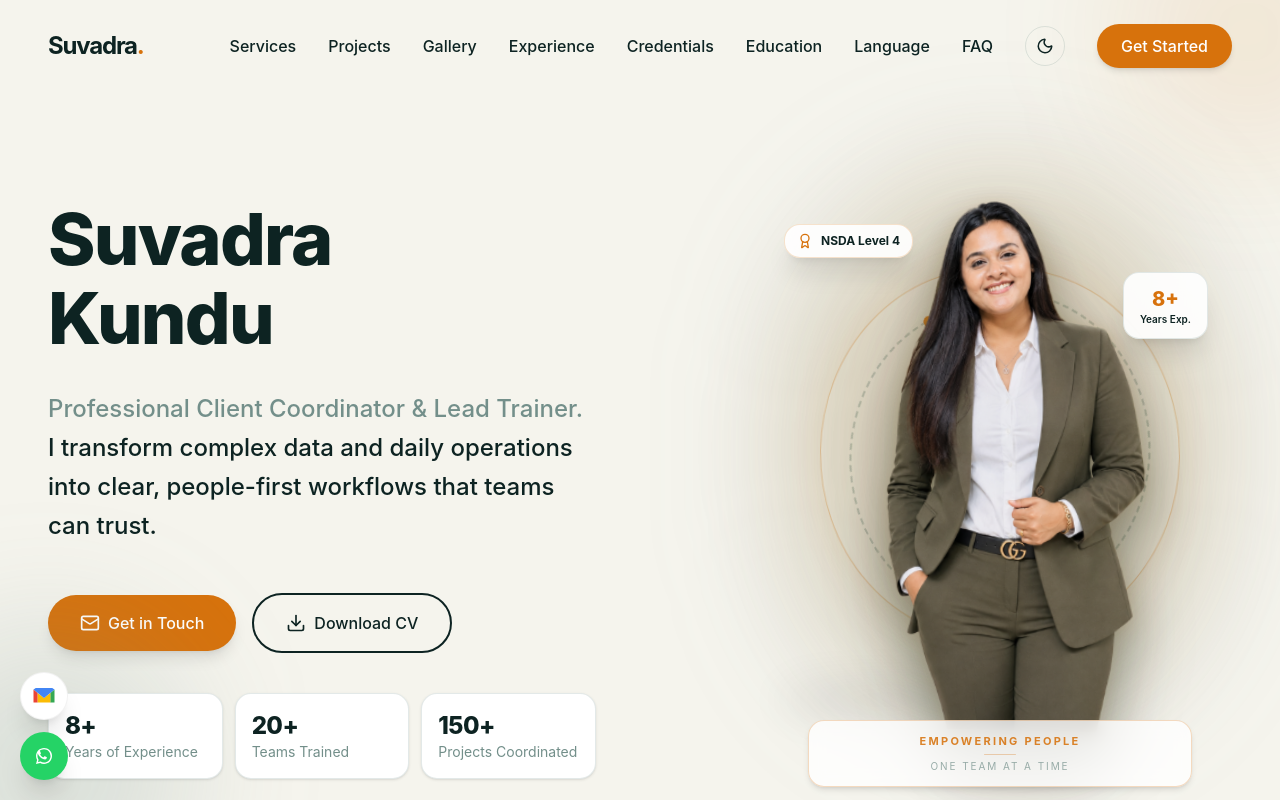
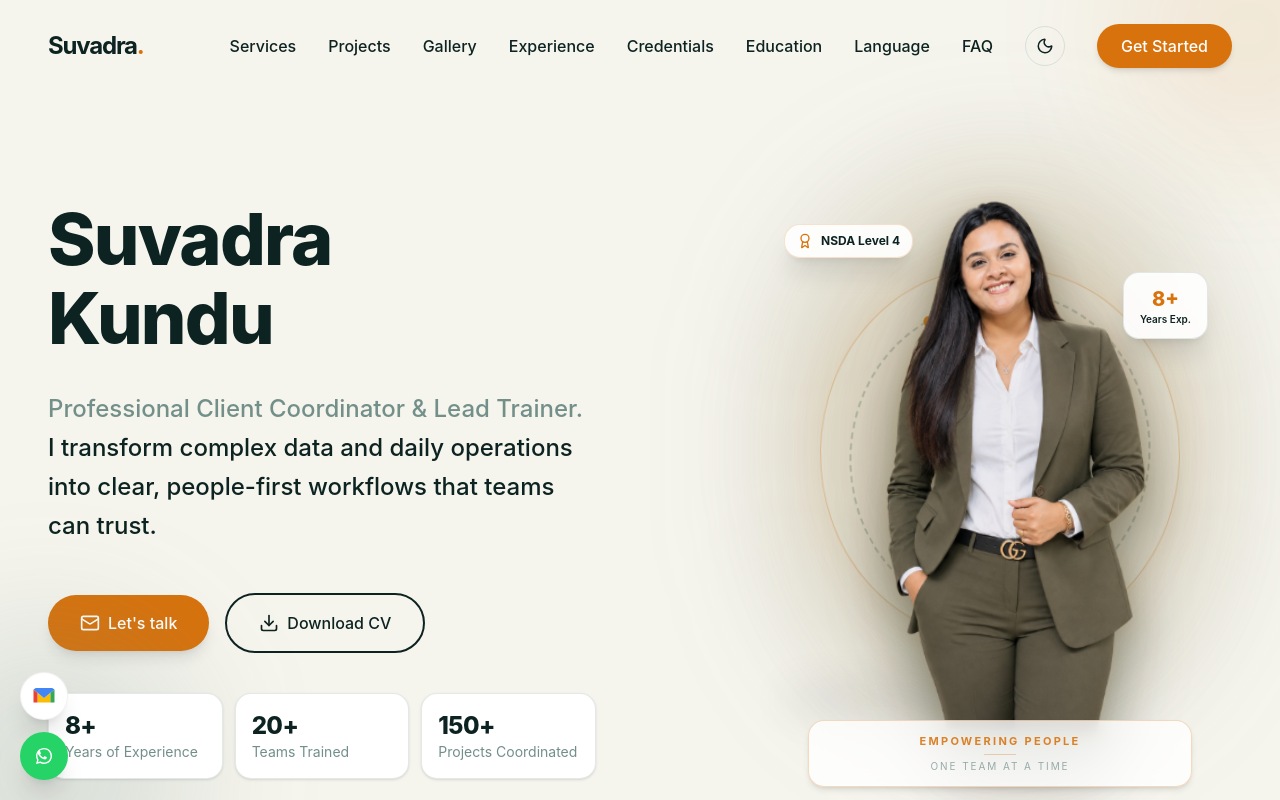
Before and after one commit to anjan457/suvadra-portfolio, a React (Vite) app: page / in a window 1280 px wide. Shown: the top 800 px of the page. Built offline with nearby package versions, Linux system fonts and the light colour scheme; the HTML template or start-up script is replaced by a standard one.

Commit message:
let talk

```diff
--- a/src/App.jsx
+++ b/src/App.jsx
@@ -308,7 +308,7 @@ export default function App() {
           <div className="flex flex-col sm:flex-row items-center gap-4 pt-4 justify-center md:justify-start">
             <a href="mailto:mailboxofsuvra@gmail.com" className={`${theme.primary} text-white px-8 py-4 rounded-full font-medium hover:bg-opacity-90 transition-all flex items-center gap-2 shadow-lg hover:shadow-xl hover:-translate-y-1 w-full sm:w-auto justify-center`}>
               <Mail size={20} />
-              Get in Touch
+              Let's talk
             </a>
 
             {/* Ekhane button er bodole anchor tag deya holo jate CV download hoy */}
```
